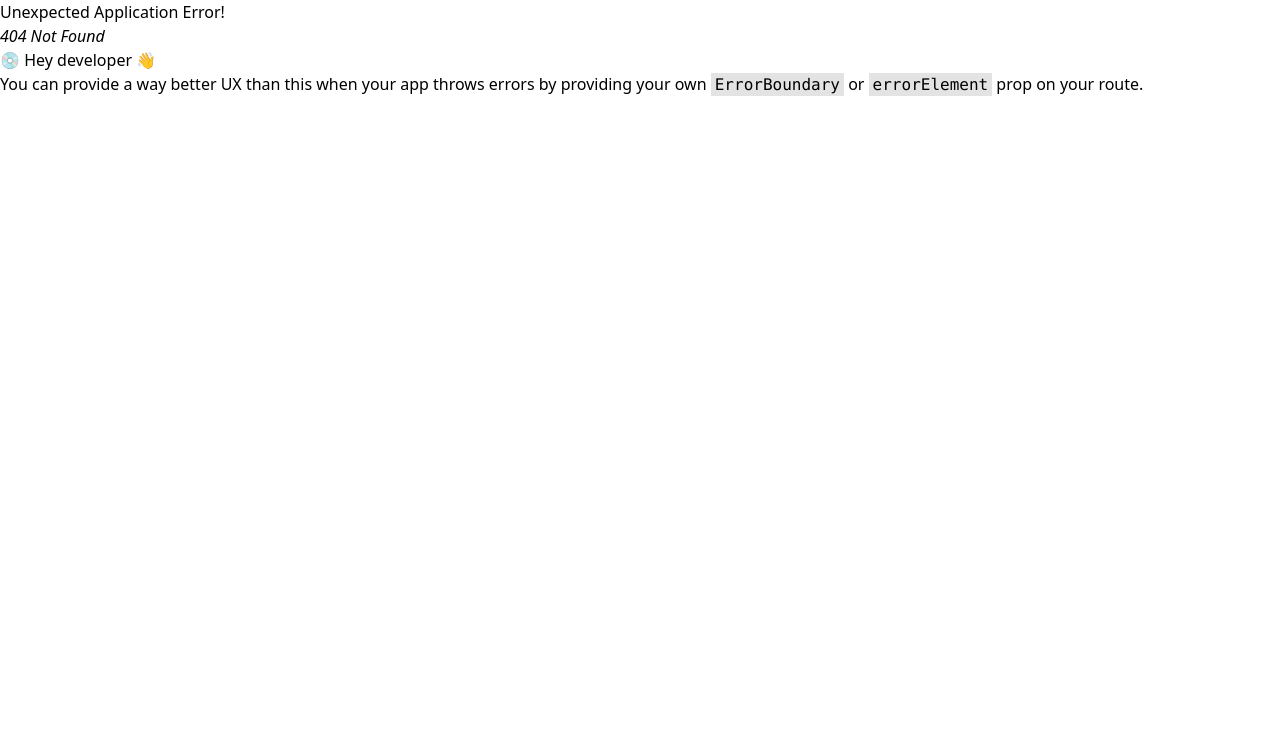
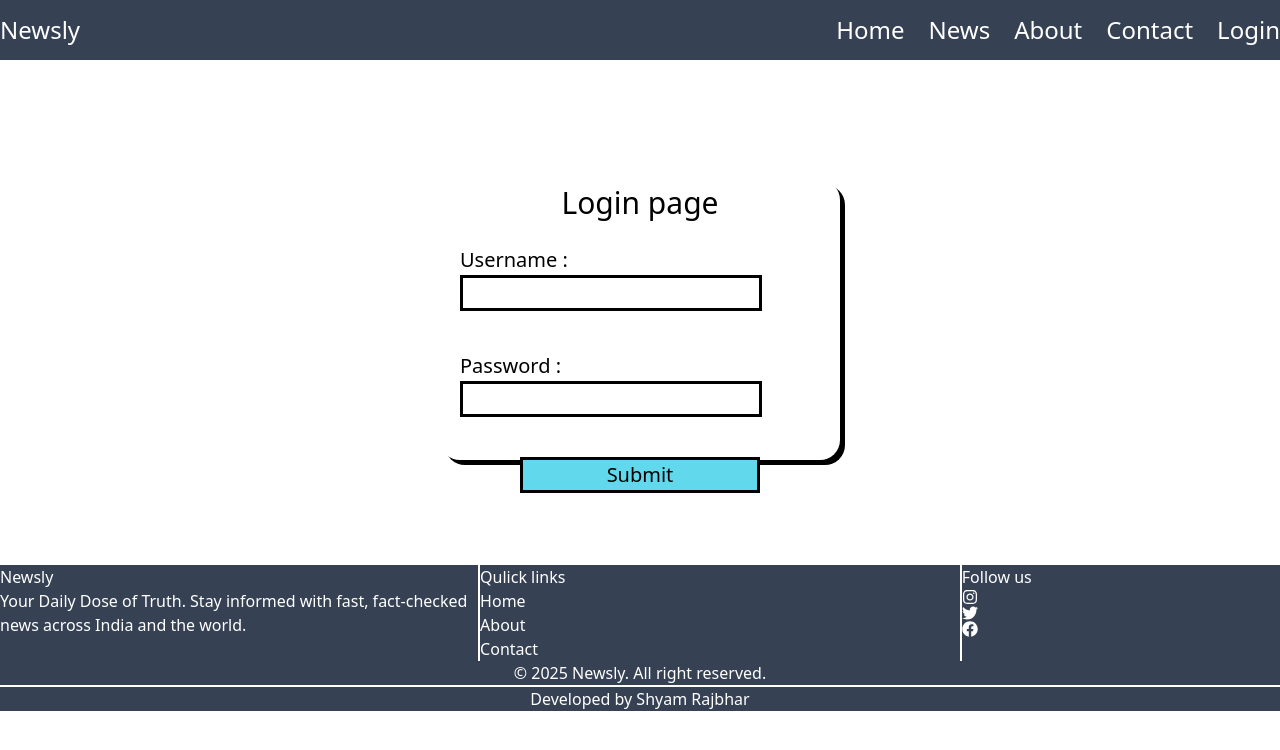
Before and after one commit to SR472305/DailyNews, a React (Vite) app: page /Login in a window 1280 px wide. Before the commit this address had no page. Shown: the top 750 px of the page. Built offline with nearby package versions, Linux system fonts and the light colour scheme.

Commit message:
update the file

```diff
--- a/src/Component/Navbar.jsx
+++ b/src/Component/Navbar.jsx
@@ -1,18 +1,37 @@
-import { Menu, X } from 'lucide-react'
 import React, { useState } from 'react'
-import { Link } from 'react-router-dom'
+import { useDispatch, useSelector } from 'react-redux'
+import { Link, useNavigate } from 'react-router-dom'
+import { DummyUser, login, logout } from '../redux/features/Authslices'
 
 
 const Navbar = () => {
     const [isopen, setisopen] = useState(false)
 
     const toggleMenu =()=> setisopen(!isopen)
+
+    const isloggedin = useSelector(state => state.auth.isloggedin)
+    const dispatch = useDispatch();
+    const navigate = useNavigate();
+
+    const logoutbtn = ()=>{
+        dispatch(logout())
+        navigate('/Login')
+        console.log("logout");
+
+    }
+
+    const loginbtn = ()=>{
+        dispatch(login());
+        navigate('/Login')
+        console.log("login");
+
+    }
     return (
         <div className='flex justify-between items-center bg-gray-700 h-15 text-2xl  w-full sticky top-0'>
             <div className='text-white gap-10px'>Newsly</div>
 
 
-            <button onClick={toggleMenu} className='md:hidden'>{isopen ? <X size={24} />  : <Menu size={24}/>}</button>
+            {/* <button onClick={toggleMenu} className='md:hidden'>{isopen ? <X size={24} />  : <Menu size={24}/>}</button> */}
 
             <ul className='hidden flex gap-0 text-white  md:flex gap-6 '>
                 <li>
@@ -27,10 +46,25 @@ const Navbar = () => {
                 <li>
                     <Link to='/Contact'>Contact</Link>
                 </li>
+                <li>
+                    {/* <Link to='/Login'><LogInIcon /></Link> */}
+                    {/* <Link to='/Login'><FaSign/></Link> */}
+                    {/* <Link to='/Login'><FaSignInAlt/></Link> */}
+                    {/* <Link to='/Login'><button>{isloggedin ? <User2Icon size={24} /> : <UserCheckIcon size={24} />}</button>  </Link> */}
+                    {/* <Link to='/Login'>{isloggedin ? <UserCheckIcon size={24} /> : <User2Icon size={24} />} </Link> */}
+
+                       {isloggedin ? (
+                         <button onClick={logoutbtn}>Logout</button>
+                       ): (
+                         <button onClick={loginbtn}>Login</button>
+                       )}
+
+                </li>
             </ul>
                {/* Mobile menu */}
             {isopen &&
             (
+
                <ul className='md:hidden flex flex-col bg-gray-500 px-6 pb-6 top-15 absolute w-full text-center hover:curoser'>
                 <li className=''>
                     <Link to='/' onClick={toggleMenu} className='hover:bg-white w-full '>Home</Link>
@@ -44,6 +78,9 @@ const Navbar = () => {
                 <li>
                     <Link to='/Contact' onClick={toggleMenu} className='hover:bg-white w-full '>Contact</Link>
                 </li>
+                <li>
+                    <Link to='/Login' onClick={toggleMenu} className='hover:bg-white w-full '>Login</Link>
+                </li>
             </ul>
             )}
 
--- a/src/Component/login file/Authention.jsx
+++ /dev/null
@@ -1,11 +0,0 @@
-import React from 'react'
-
-const Authention = () => {
-  return (
-    <div>
-
-    </div>
-  )
-}
-
-export default Authention
--- a/src/Page/Contact.jsx
+++ b/src/Page/Contact.jsx
@@ -18,7 +18,7 @@ const Contact = () => {
           <input type="password" className='input-box' />
         </div>
 
-       <textarea name="text-area" id="text-area" className='text-area'> how we can help you</textarea>
+       <textarea name="text-area" id="text-area" className='text-area' placeholder='How we can help you'></textarea>
 
         <div className='BTN'>
           <button>Submit</button>
--- /dev/null
+++ b/src/Page/Login.jsx
@@ -0,0 +1,58 @@
+import React, { useEffect, useState } from 'react'
+import { useDispatch, useSelector } from 'react-redux'
+import { login } from '../redux/features/Authslices'
+import { Navigate, useNavigate } from 'react-router-dom'
+
+const Login = () => {
+    const [username, setusername] = useState("")
+    const [password, setpassword] = useState("")
+
+    const dispatch = useDispatch()
+    const navigate = useNavigate()
+    const { user, error, isloggedin } = useSelector((state) => state.auth)
+
+    const userhandler = (e) => {
+        e.preventDefault()
+        dispatch(login({ username, password }))
+        console.log(username, password);
+    }
+
+    useEffect(() => {
+        if (user) {
+            navigate('/Loginsuccesfull')
+        }
+    }, [user, navigate])
+
+
+    return (
+        <div>
+
+            <form action="" className='Login-Form' onSubmit={userhandler}>
+                <h1 className='Form-title'>Login page</h1>
+
+                <div className='input-section'>
+                    <label htmlFor="username">Username :</label>
+                    <input type="text" className='input-box' onChange={(e) => setusername(e.target.value)} /> <br />
+                </div>
+
+                <div className='input-section'>
+                    <label htmlFor="password">Password :</label>
+                    <input type="password" className='input-box' onChange={(e) => setpassword(e.target.value)} />
+                </div>
+
+                {isloggedin && <div className='text-green-500 text-center'>login successfully</div>}
+
+                {error && <div className='text-red-600 text-center'>{error}</div>}
+
+                <div className='BTN'>
+                    <button>Submit</button>
+                </div>
+
+            </form>
+
+
+        </div>
+    )
+}
+
+export default Login
--- /dev/null
+++ b/src/Page/Loginsuccesfull.jsx
@@ -0,0 +1,17 @@
+import React from 'react'
+import { useSelector } from 'react-redux'
+import  Home  from './Home'
+
+const Loginsuccesfull = () => {
+  const islogout =  useSelector(state => state.auth.islogout)
+  return (
+    <div >
+       <div>
+          <Home />
+       </div>
+
+    </div>
+  )
+}
+
+export default Loginsuccesfull
--- /dev/null
+++ b/src/redux/features/Authslices.jsx
@@ -0,0 +1,46 @@
+import { createSlice } from "@reduxjs/toolkit";
+import { Home } from "lucide-react";
+
+export const DummyUser = [
+    { id: 1, username: 'raj0125', password: 'raj1234' },
+    { id: 2, username: 'jay4848', password: 'jay5412' },
+    { id: 3, username: 'admin01', password: 'admin47' },
+    { id: 4, username: 'buuddy', password: 'buddy02' }
+]
+
+const AuthSlice = createSlice({
+    name: 'auth',
+    initialState: {
+        user: null,
+        error: null,
+        isloggedin: false
+    },
+
+    reducers: {
+        login: (state, action) => {
+
+            const { username, password } = action.payload || {}
+            const user = DummyUser.find((p)=>
+                p.username === username && p.password === password
+            )
+            if (user) {
+                state.user = user
+                state.error = null
+                state.isloggedin = true
+            }else{
+                state.user = null
+                state.error = 'Invalid user'
+                state.isloggedin = false
+            }
+        },
+
+        logout :(state)=>{
+            state.user = null
+            state.error = null
+        }
+    }
+
+})
+
+export const {login,logout} =  AuthSlice.actions
+export default AuthSlice.reducer
--- a/src/redux/store.jsx
+++ b/src/redux/store.jsx
@@ -1,7 +1,9 @@
 import { configureStore } from "@reduxjs/toolkit";
 import UserSlice from './features/NewsSilce'
+import AuthSlice from './features/Authslices'
 export const store = configureStore({
     reducer:{
-        livenews : UserSlice
+        livenews : UserSlice,
+        auth : AuthSlice
     }
 })
--- a/src/style.css
+++ b/src/style.css
@@ -19,7 +19,7 @@
     height: 450px;
     /* border: 1px solid; */
     width: 400px;
-    margin: 20px auto;
+    margin: 80px auto;
     background-color: whitesmoke;
     background: 10px;
     border-radius: 20px;
@@ -73,6 +73,20 @@
     text-align-last: center;
     border: solid #e8f0f8;
     box-shadow: 2px 2px;
-    margin: 122px auto;
+    height: 400px;
+    margin: 150px ;
     border-radius: 20px;
+    font-size: 30px;
 }
+
+.Login-Form{
+    height: 280px;
+     width: 400px;
+    margin: 20px auto;
+    background-color: whitesmoke;
+    background: 10px;
+    border-radius: 20px;
+    box-shadow: 5px 5px;
+    margin-top: 120px;
+    margin-bottom: 105px;
+}
```
Also changed, not shown: src/App.jsx (+6 -1 lines).
